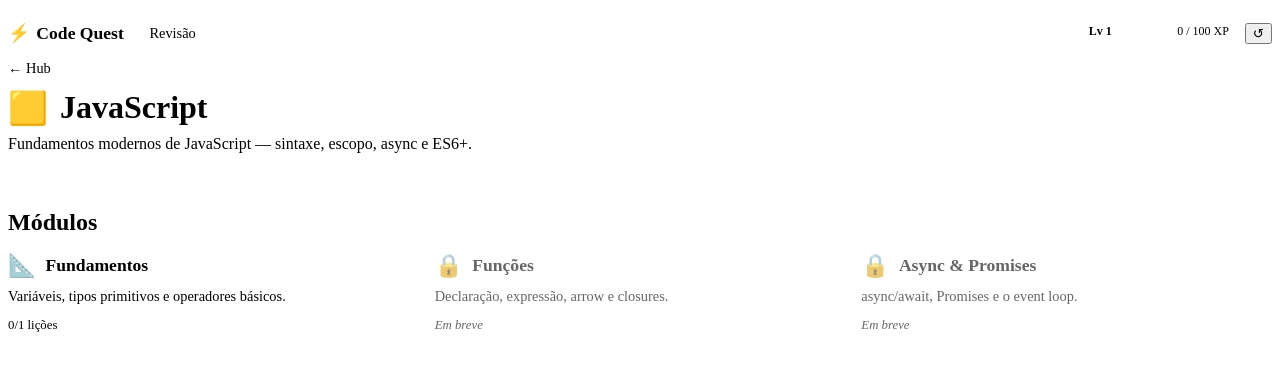
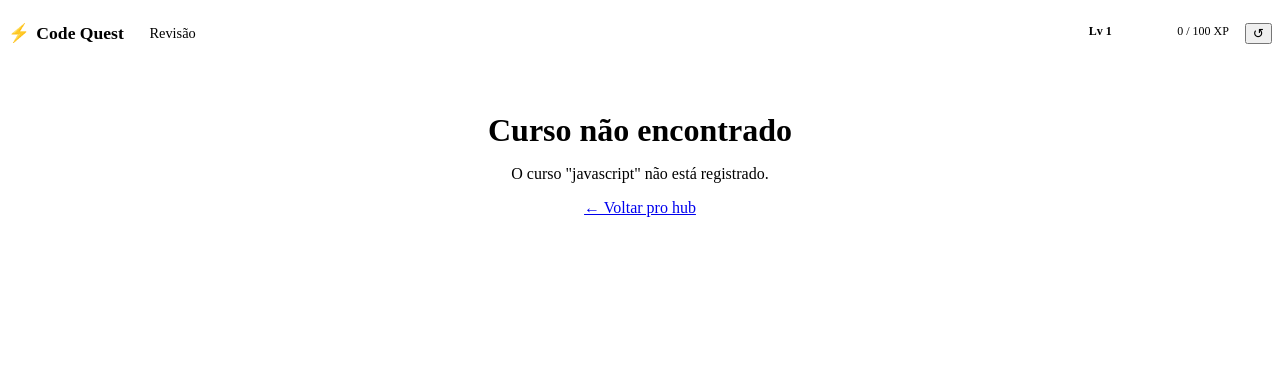
Before and after one commit to fullstackgabe/codequest, a Vue app: page /course/javascript in a window 1280 px wide. Shown: the top 370 px of the page. Built offline with nearby package versions, Linux system fonts and the light colour scheme; the HTML template or start-up script is replaced by a standard one.

Commit message:
chore(content): remove javascript skeleton course

```diff
--- a/src/data/courses/index.ts
+++ b/src/data/courses/index.ts
@@ -5,12 +5,11 @@ import type { Flashcard } from '@/types/flashcard'
 import type { Challenge } from '@/types/challenge'
 
 import vueCourse from './vue'
-import javascriptCourse from './javascript'
 
 // Adding a new course:
 // 1. Create src/data/courses/<id>/index.ts that default-exports a `Course`
 // 2. Add an import here and append to `courses` below
-const courses: Course[] = [vueCourse, javascriptCourse]
+const courses: Course[] = [vueCourse]
 
 // Warn (DEV only) about duplicate course IDs — first registration wins.
 if (import.meta.env?.DEV) {
--- a/src/data/courses/javascript/index.ts
+++ /dev/null
@@ -1,104 +0,0 @@
-import type { Course } from '@/types/course'
-
-const javascriptCourse: Course = {
-  id: 'javascript',
-  title: 'JavaScript',
-  description: 'Fundamentos modernos de JavaScript — sintaxe, escopo, async e ES6+.',
-  icon: '🟨',
-  color: '#f7df1e',
-  docUrl: 'https://developer.mozilla.org/docs/Web/JavaScript',
-  modules: [
-    {
-      id: 'basics',
-      title: 'Fundamentos',
-      icon: '📐',
-      description: 'Variáveis, tipos primitivos e operadores básicos.',
-      color: '#f7df1e',
-      lessons: [
-        {
-          id: 'javascript/basics/let-const',
-          courseId: 'javascript',
-          moduleId: 'basics',
-          title: 'let, const e var',
-          icon: '🔤',
-          xpReward: 30,
-          docUrl:
-            'https://developer.mozilla.org/docs/Web/JavaScript/Reference/Statements/let',
-          theory: [
-            {
-              tag: 'let-const-block',
-              title: 'Escopo de bloco',
-              body: `\`let\` e \`const\` têm escopo de bloco — só existem dentro do { ... }
-em que foram declarados.
-\`var\` tem escopo de função (legado, evite).`,
-              code: `{
-  const dentro = 1
-  let tambemDentro = 2
-}
-// dentro e tambemDentro não existem aqui`,
-            },
-            {
-              tag: 'const-immutable-ref',
-              title: 'const = referência imutável',
-              body: `\`const\` impede reatribuir a variável.
-Não impede mutar propriedades de objetos/arrays.`,
-              code: `const lista = []
-lista.push(1)      // ✅ ok — mutação
-// lista = [1]      ❌ TypeError`,
-            },
-          ],
-          flashcards: [
-            {
-              id: 'javascript/basics/let-const/fc-1',
-              front: 'Diferença principal entre `let` e `const`?',
-              back: '`let` permite reatribuir; `const` não — embora propriedades mutáveis sigam mutáveis.',
-              code: `let a = 1; a = 2          // ok
-const b = 1; b = 2        // ❌ TypeError`,
-              requires: ['const-immutable-ref'],
-            },
-          ],
-          challenges: [
-            {
-              id: 'javascript/basics/let-const/ch-1',
-              type: 'fill-blank',
-              title: 'Escolha a keyword certa',
-              description: 'Use a keyword apropriada: `total` é fixo; `acumulado` muda a cada iteração.',
-              xpReward: 20,
-              requires: ['const-immutable-ref'],
-              template: `___ total = 100
-___ acumulado = 0
-for (___ i = 0; i < 3; i++) {
-  acumulado += total
-}`,
-              blanks: ['const', 'let', 'let'],
-              solution: `const total = 100
-let acumulado = 0
-for (let i = 0; i < 3; i++) {
-  acumulado += total
-}`,
-              hint: 'Variáveis que nunca recebem novo valor: const. Variáveis que mudam (incluindo o `i` do for): let.',
-            },
-          ],
-        },
-      ],
-    },
-    {
-      id: 'functions',
-      title: 'Funções',
-      icon: '🪝',
-      description: 'Declaração, expressão, arrow e closures.',
-      color: '#f7df1e',
-      lessons: [],
-    },
-    {
-      id: 'async',
-      title: 'Async & Promises',
-      icon: '⏳',
-      description: 'async/await, Promises e o event loop.',
-      color: '#f7df1e',
-      lessons: [],
-    },
-  ],
-}
-
-export default javascriptCourse
```
